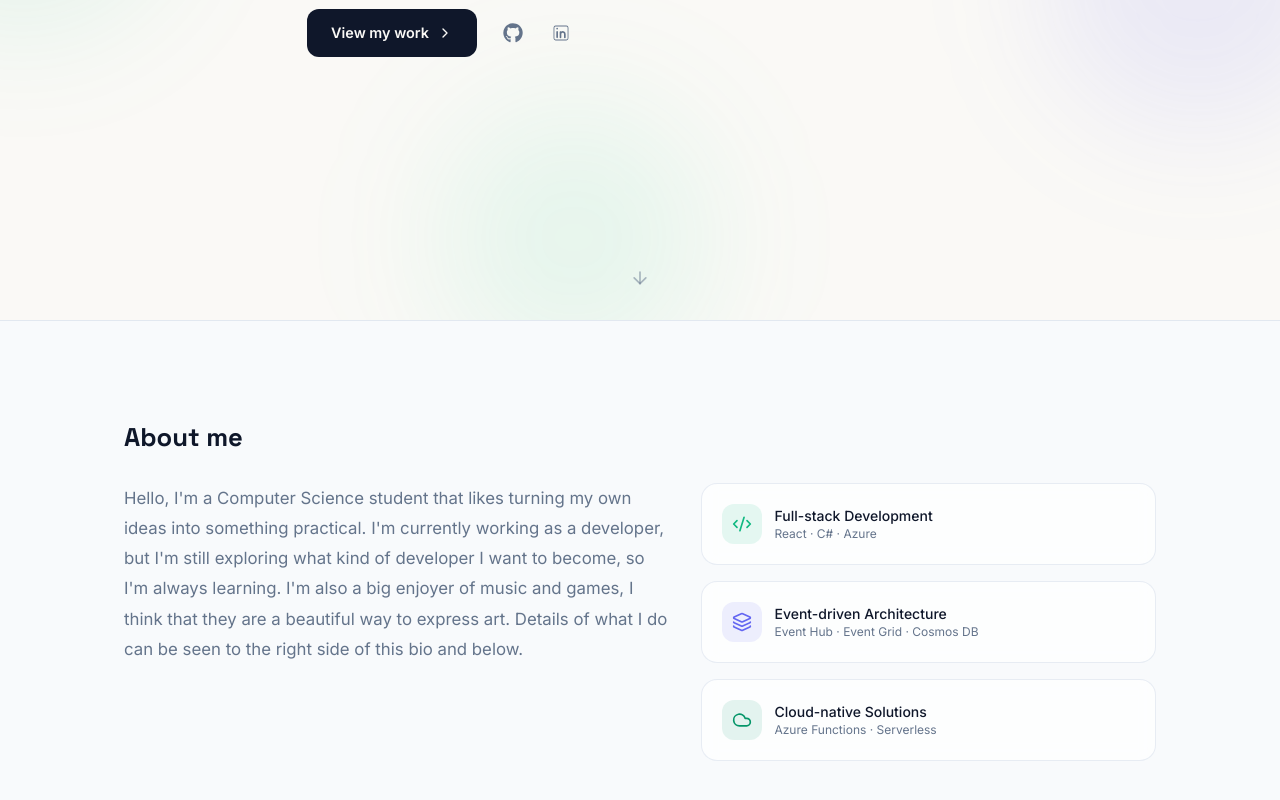
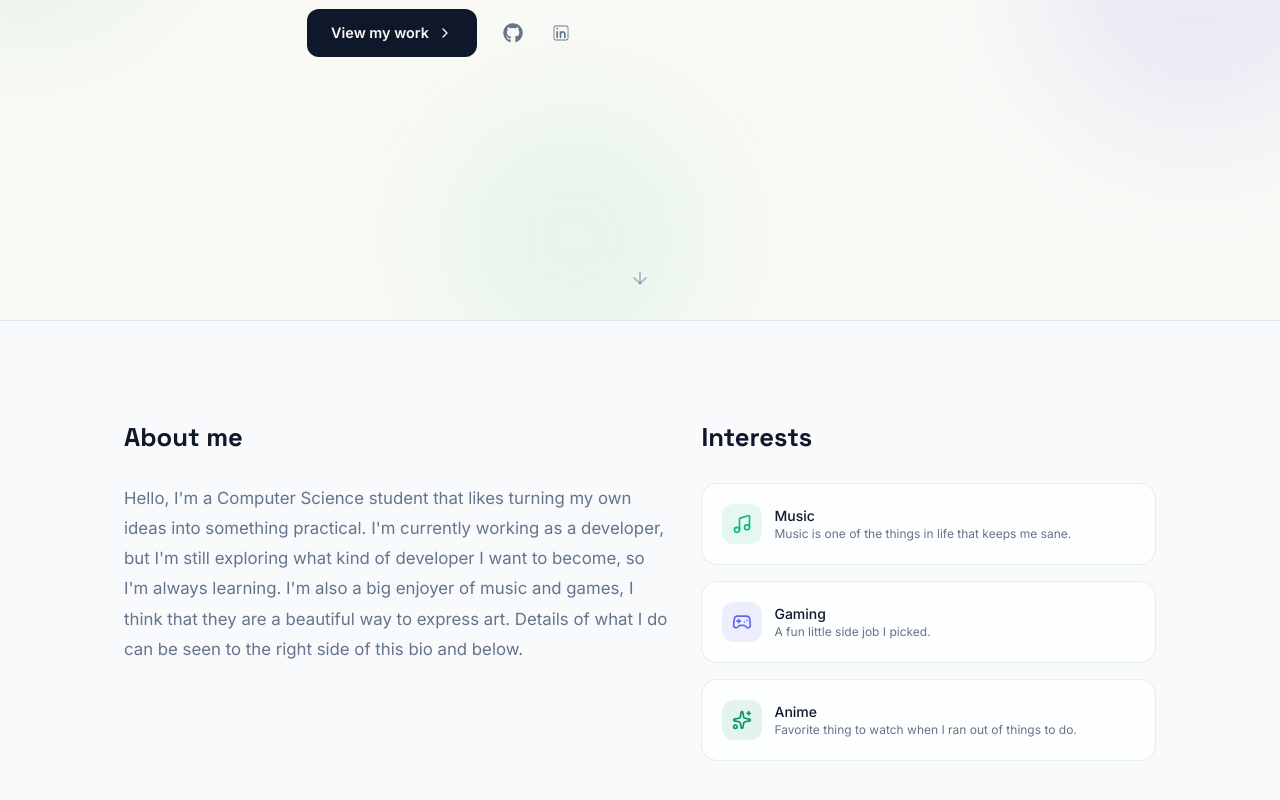
Before and after one commit to HmmmAha/portfolio, a React (Vite) app: page / in a window 1280 px wide. Shown: the part 480-1280 px from the top of the page. Built offline with nearby package versions, Linux system fonts and the light colour scheme.

Commit message:
feat: change right side of about section to interests

```diff
--- a/src/components/sections/About.tsx
+++ b/src/components/sections/About.tsx
@@ -1,49 +1,56 @@
 import { motion } from "framer-motion";
-import { Code2, Layers, Cloud } from "lucide-react";
+import { Code2, Layers, Cloud, Music, Gamepad2, Sparkles } from "lucide-react";
 import { AnimatedSection } from "../ui/AnimatedSection";
 import { staggerContainer, fadeUp } from "../../utils/animations";
+import type { Interest } from "../../types/Interests";
+
+const interests: Interest[] = [
+  {
+    icon: <Music size={20} className="text-signal" />,
+    bgClass: "bg-signal/10",
+    title: "Music",
+    sub: "Music is one of the things in life that keeps me sane.",
+  },
+  {
+    icon: <Gamepad2 size={20} className="text-accent" />,
+    bgClass: "bg-accent/10",
+    title: "Gaming",
+    sub: "A fun little side job I picked.",
+  },
+  {
+    icon: <Sparkles size={20} className="text-signal-dark" />,
+    bgClass: "bg-signal-dark/10",
+    title: "Anime",
+    sub: "Favorite thing to watch when I ran out of things to do.",
+  },
+]
 
 export function About({ bio }: { bio: string }) {
   return (
     <section id="about" className="relative border-t border-line bg-surface">
       <div className="mx-auto max-w-[1080px] px-6 py-24">
         <AnimatedSection>
+          <div className="grid gap-8 md:grid-cols-[1.2fr_1fr]">
+            <div>
               <h2 className="font-display text-[1.6rem] font-bold text-ink">
                 About me
               </h2>
-          <div className="mt-6 grid gap-8 md:grid-cols-[1.2fr_1fr]">
-            <div>
-              <p className="max-w-[60ch] text-[1.05rem] leading-[1.8] text-muted">
+              <p className="mt-6 max-w-[60ch] text-[1.05rem] leading-[1.8] text-muted">
                 {bio}
               </p>
             </div>
+            <div>
+              <h2 className="font-display text-[1.6rem] font-bold text-ink">
+                Interests
+              </h2>
               <motion.div
                 variants={staggerContainer}
                 initial="hidden"
                 whileInView="visible"
                 viewport={{ once: true, margin: "-80px" }}
-              className="flex flex-col gap-4"
+                className="mt-6 flex flex-col gap-4"
               >
-              {[
-                {
-                  icon: <Code2 size={20} className="text-signal" />,
-                  bgClass: "bg-signal/10",
-                  title: "Full-stack Development",
-                  sub: "React · C# · Azure",
-                },
-                {
-                  icon: <Layers size={20} className="text-accent" />,
-                  bgClass: "bg-accent/10",
-                  title: "Event-driven Architecture",
-                  sub: "Event Hub · Event Grid · Cosmos DB",
-                },
-                {
-                  icon: <Cloud size={20} className="text-signal-dark" />,
-                  bgClass: "bg-signal-dark/10",
-                  title: "Cloud-native Solutions",
-                  sub: "Azure Functions · Serverless",
-                },
-              ].map((card) => (
+                {interests.map((card) => (
                   <motion.div
                     key={card.title}
                     variants={fadeUp}
@@ -66,6 +73,7 @@ export function About({ bio }: { bio: string }) {
                 ))}
               </motion.div>
             </div>
+          </div>
         </AnimatedSection>
       </div>
     </section>
--- /dev/null
+++ b/src/types/Interests.ts
@@ -0,0 +1,6 @@
+export interface Interest {
+  icon: React.ReactNode;
+  bgClass: string;
+  title: string;
+  sub: string;
+}
```
Lines whose indentation alone changed are shown as unchanged.
